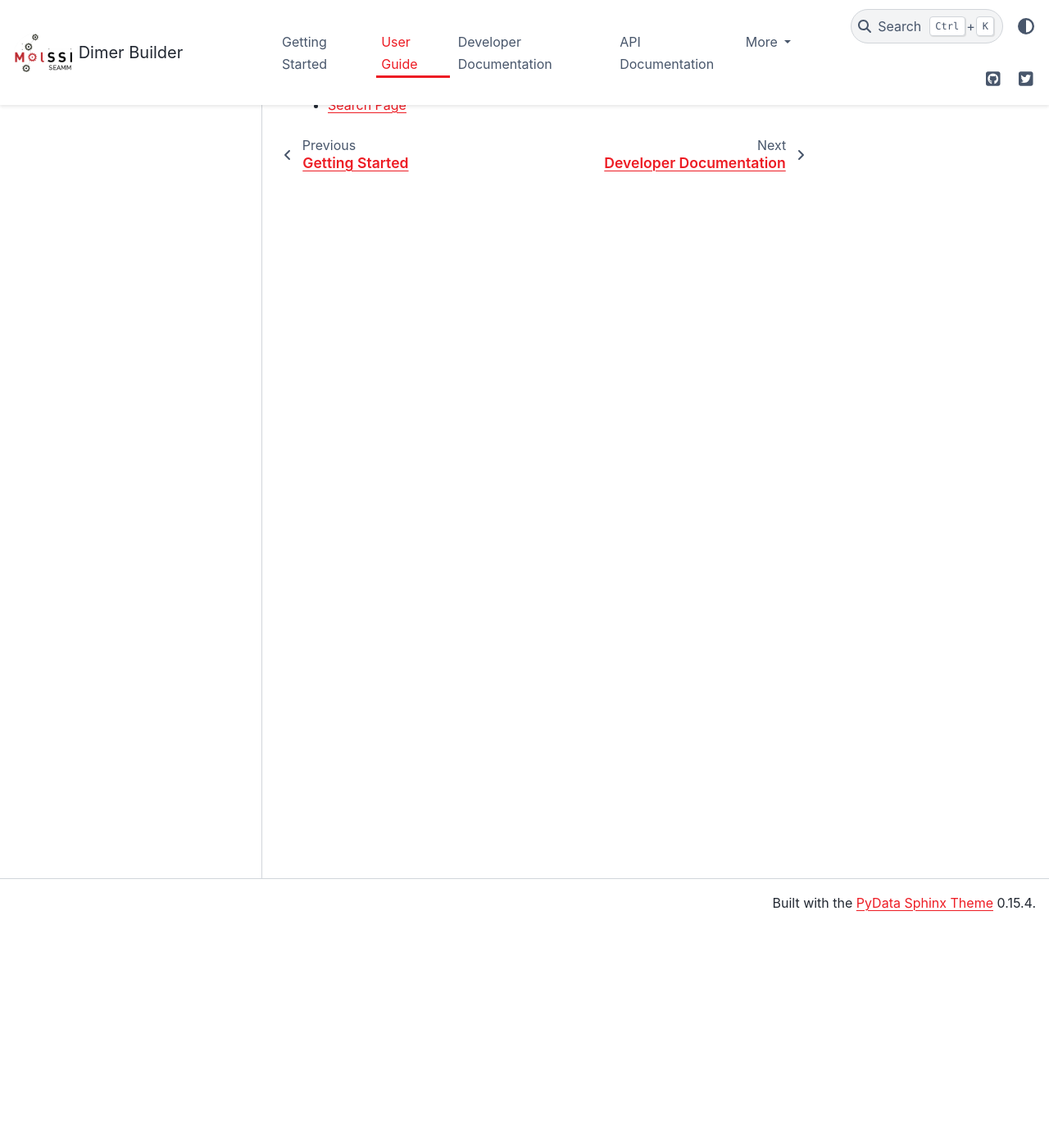
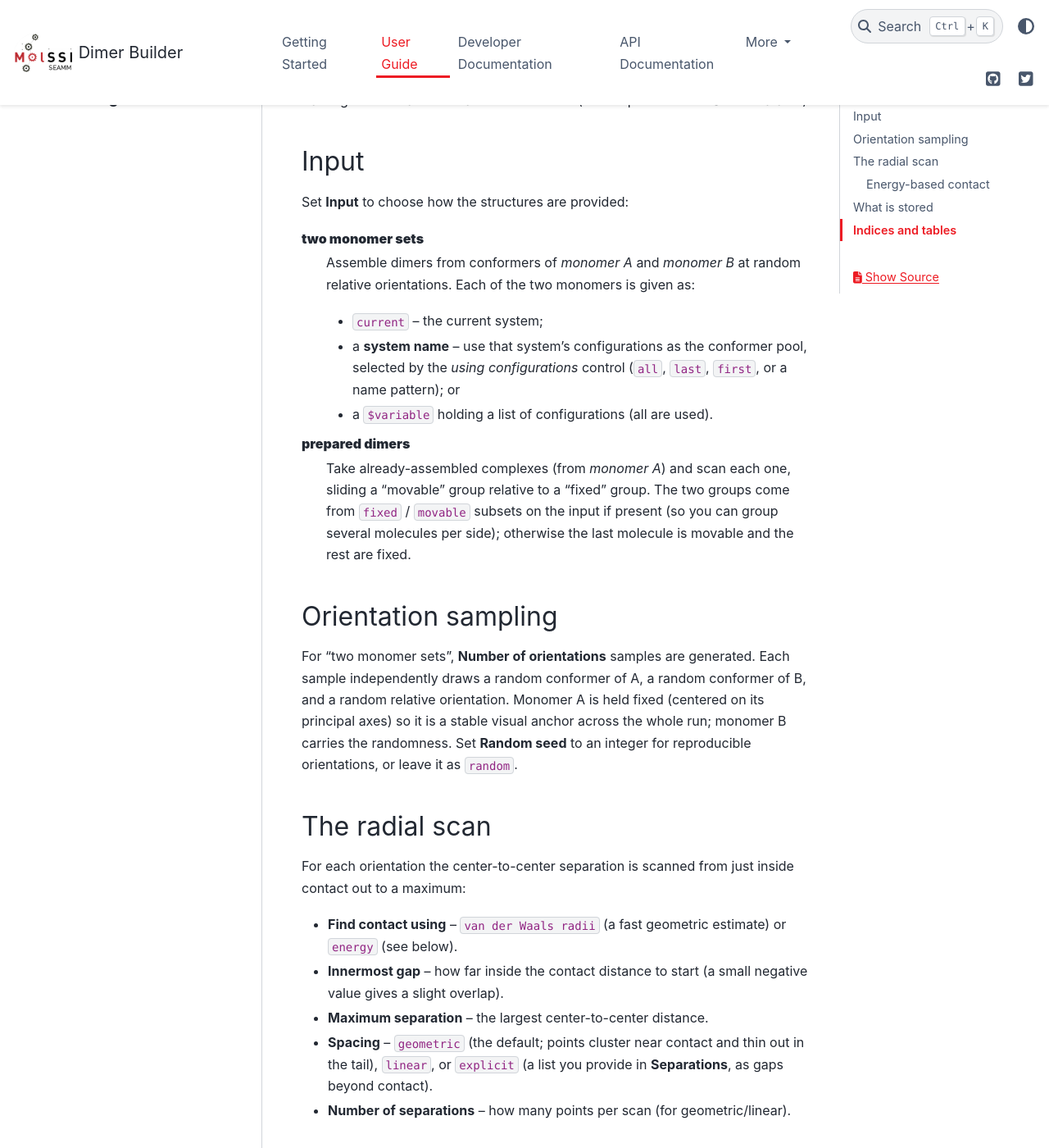
Before and after one commit to molssi-seamm/dimer_builder_step, a Sphinx documentation site: the page built from docs/user_guide/index.rst, in a window 1280 px wide and 1400 px high, scrolled down 270 px. Shown: the whole window at 82% size. Built offline with Sphinx 7.4.7 and the PyData theme 0.15.4, drawn with Linux system fonts in a browser that asks for light colours; pages that are not in the unit, such as notebooks, are missing from menus; some of the changed text lies outside the part shown.

Commit message:
Docs: write the User Guide, index tagline, campaign pointer; HISTORY 2026.7.6
Replace the cookiecutter stub docs with a real User Guide (input modes, the
radial scan and spacing, the energy contact method + required Model Chemistry
step, fixed/movable subsets, tagged geometry properties, output naming), a
proper index tagline, and a developer-guide campaign entry pointing to the
seamm_mdi campaign notes. Add the 2026.7.6 HISTORY entry.

Co-Authored-By: Claude Opus 4.8 (1M context) <noreply@anthropic.com>

```diff
--- a/docs/index.rst
+++ b/docs/index.rst
@@ -1,7 +1,10 @@
 Welcome to the documentation for the Dimer Builder SEAMM plug-in
 ================================================================
 
-Dimer Builder <does what? replace this text>
+The Dimer Builder step generates configurations of a pair (or small cluster) of
+molecules across a range of separations and relative orientations -- for
+computing intermolecular interaction energies and building training sets for
+machine-learned force fields.
 
 .. grid:: 1 1 2 2
 
--- a/docs/user_guide/index.rst
+++ b/docs/user_guide/index.rst
@@ -4,16 +4,90 @@
 User Guide
 **********
 
-..
-    <remove the dots above and this line and unindent the toctree to expose it>
-    Contents:
+The Dimer Builder step generates sets of configurations of a pair (or small
+cluster) of molecules across a range of separations and relative orientations.
+The configurations are stored as conformers of a new system, ready to be fed to
+a quantum-chemistry step for computing interaction energies, or exported as a
+training set for machine-learned force fields (in the spirit of the DES370K
+dataset).
 
-    .. toctree::
-       :glob:
-       :maxdepth: 2
-       :titlesonly:
+Input
+=====
 
-       *
+Set **Input** to choose how the structures are provided:
+
+**two monomer sets**
+    Assemble dimers from conformers of *monomer A* and *monomer B* at random
+    relative orientations. Each of the two monomers is given as:
+
+    * ``current`` -- the current system;
+    * a **system name** -- use that system's configurations as the conformer
+      pool, selected by the *using configurations* control (``all``, ``last``,
+      ``first``, or a name pattern); or
+    * a ``$variable`` holding a list of configurations (all are used).
+
+**prepared dimers**
+    Take already-assembled complexes (from *monomer A*) and scan each one,
+    sliding a "movable" group relative to a "fixed" group. The two groups come
+    from ``fixed`` / ``movable`` subsets on the input if present (so you can
+    group several molecules per side); otherwise the last molecule is movable
+    and the rest are fixed.
+
+Orientation sampling
+====================
+
+For "two monomer sets", **Number of orientations** samples are generated. Each
+sample independently draws a random conformer of A, a random conformer of B, and
+a random relative orientation. Monomer A is held fixed (centered on its
+principal axes) so it is a stable visual anchor across the whole run; monomer B
+carries the randomness. Set **Random seed** to an integer for reproducible
+orientations, or leave it as ``random``.
+
+The radial scan
+===============
+
+For each orientation the center-to-center separation is scanned from just inside
+contact out to a maximum:
+
+* **Find contact using** -- ``van der Waals radii`` (a fast geometric estimate)
+  or ``energy`` (see below).
+* **Innermost gap** -- how far inside the contact distance to start (a small
+  negative value gives a slight overlap).
+* **Maximum separation** -- the largest center-to-center distance.
+* **Spacing** -- ``geometric`` (the default; points cluster near contact and
+  thin out in the tail), ``linear``, or ``explicit`` (a list you provide in
+  **Separations**, as gaps beyond contact).
+* **Number of separations** -- how many points per scan (for geometric/linear).
+
+Energy-based contact
+--------------------
+
+With **Find contact using** = ``energy``, the step drives a quantum-chemistry
+engine to find the energy **minimum** along each approach direction and anchors
+the scan there; orientations with no binding well fall back to the van der Waals
+contact. This requires a **Model Chemistry step before the Dimer Builder step**
+to define the engine and method (for example MOPAC PM6-ORG); the dialog reminds
+you if one is missing. A cheap semiempirical method is usually the right choice
+here -- the energy is only used to place the scan, not to produce the final data
+set. The step reports which model chemistry was used and how many times it was
+called.
+
+What is stored
+==============
+
+All the generated configurations become conformers of a **new system** (named
+from the two monomers by default). On each configuration the step:
+
+* records the scan geometry as properties -- the separation and the gap beyond
+  contact, the approach-direction angles, and the movable group's orientation
+  (Euler) angles -- so configurations can be filtered and analyzed later
+  (toggle with **Save scan variables as properties**); and
+* marks the two pieces as ``fixed`` and ``movable`` **subsets**, so a downstream
+  interaction-energy or counterpoise calculation can find them.
+
+**Name the configurations** controls the configuration names:
+``orientation,distance`` (e.g. ``2,1`` -- orientation 2, point 1; the points of
+one scan group together), ``separation``, or ``sequential``.
 
 Indices and tables
 ==================
```
Also changed, not shown: HISTORY.rst (+13 -0 lines), docs/developer_guide/campaigns/2026-07-06/index.rst (added, +12 -0 lines), docs/developer_guide/campaigns/YYYY-MM-DD/index.rst (deleted, +0 -16 lines), docs/developer_guide/campaigns/index.rst (+1 -7 lines).
